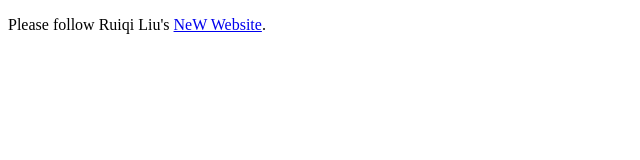
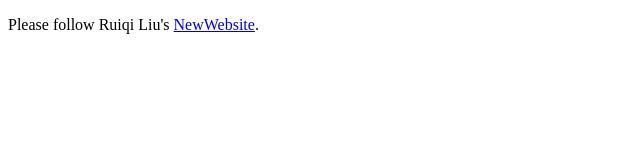
Before and after one commit to applelrq/hello-world, a plain HTML site: page index.html in a window 1280 px wide. Shown: the full height of the page, 0-640 px from the left. Drawn offline with Linux system fonts and the light colour scheme.

Commit message:
Update index.html

```diff
--- a/index.html
+++ b/index.html
@@ -4,6 +4,6 @@
     <meta http-equiv="Refresh" content="7; url=//ruiqiliu.com" />
   </head>
   <body>
-    <p>Please follow Ruiqi Liu's <a href="//ruiqiliu.com">NeW Website</a>.</p>
+    <p>Please follow Ruiqi Liu's <a href="//ruiqiliu.com">NewWebsite</a>.</p>
   </body>
 </html>
```
